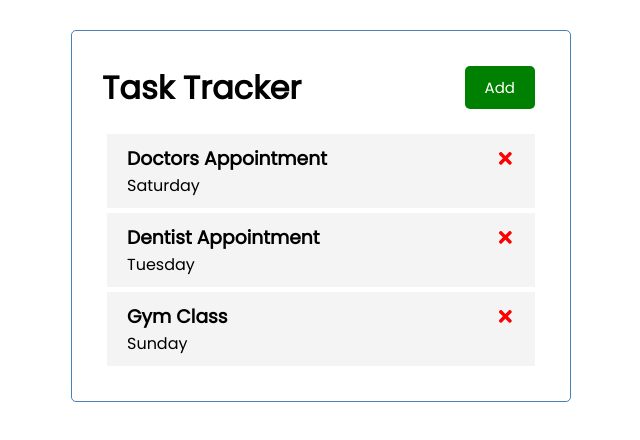
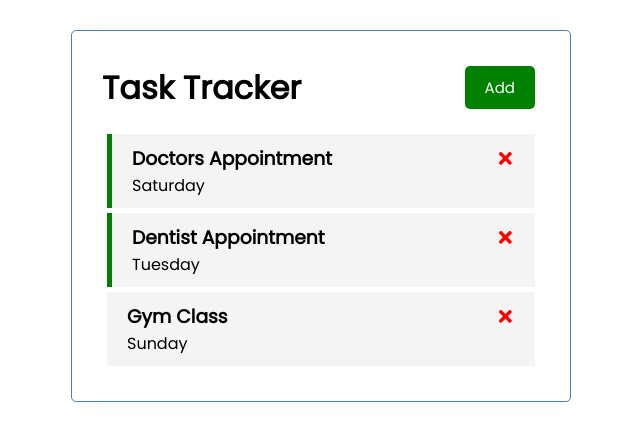
Before and after one commit to dlinehandev/REACT_App, a React (Create React App) app: page / in a window 1280 px wide. Shown: the top 440 px of the page, without its empty margins (319-959 px from the left). Built offline with nearby package versions, Linux system fonts and the light colour scheme.

Commit message:
adding reminder toggle

```diff
--- a/src/App.js
+++ b/src/App.js
@@ -29,10 +29,15 @@ const App = () => {
     setTasks(tasks.filter((task) => task.id !== id ))
   }
 
+  //Toggle Reminder
+  const toggleReminder = (id) => {
+    setTasks(tasks.map((task) => task.id === id ? { ...task, reminder: !task.reminder } : task))
+  }
+
   return (
     <div className="container">
       <Header />
-      {tasks.length > 0 ? <Tasks tasks={tasks} onDelete={deleteTask} /> : 'No Tasks to display'}
+      {tasks.length > 0 ? <Tasks tasks={tasks} onDelete={deleteTask} onToggle={toggleReminder} /> : 'No Tasks to display'}
     </div>
   );
 }
--- a/src/components/Task.js
+++ b/src/components/Task.js
@@ -1,8 +1,8 @@
 import { FaTimes } from 'react-icons/fa'
 
-const Task = ({ task, onDelete }) => {
+const Task = ({ task, onDelete, onToggle }) => {
   return (
-    <div className='task'>
+    <div className={`task ${task.reminder ? 'reminder' : ''}`} onDoubleClick={() => onToggle(task.id)}>
       <h3>{task.text} <FaTimes style={{color: 'red', cursor: 'pointer',}} onClick={() => onDelete(task.id)} /></h3>
       <p>{task.day}</p>
     </div>
--- a/src/components/Tasks.js
+++ b/src/components/Tasks.js
@@ -1,10 +1,10 @@
 import Task from './Task'
 
-const Tasks = ({ tasks, onDelete }) => {
+const Tasks = ({ tasks, onDelete, onToggle }) => {
   return (
     <>
       {tasks.map((task) => (
-        <Task key={task.id} task={task} onDelete={onDelete} />
+        <Task key={task.id} task={task} onDelete={onDelete} onToggle={onToggle}/>
       ))}
     </>
   )
```
